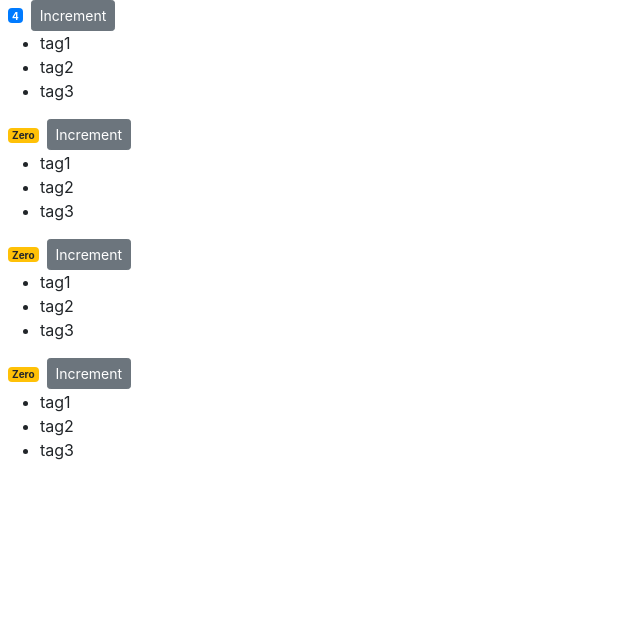
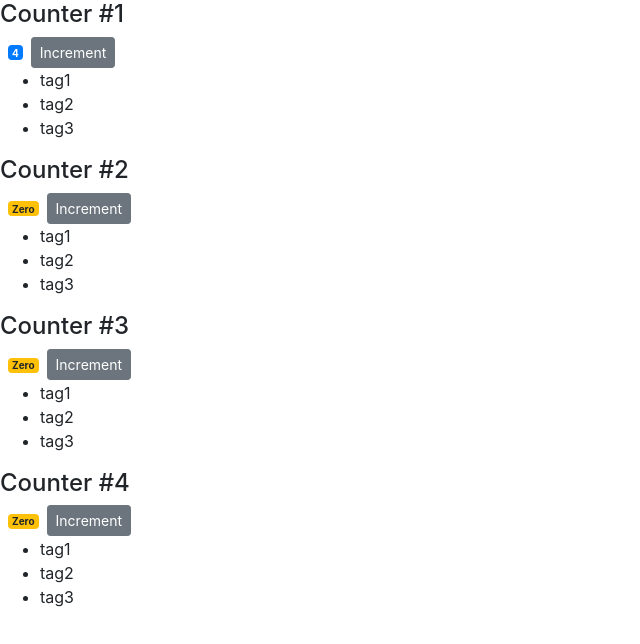
Before and after one commit to adeluleye/react-counter-app, a React (Create React App) app: page / in a window 1280 px wide. Shown: the top 644 px of the page, without its empty margins (0-640 px from the left). Built offline with nearby package versions, Linux system fonts and the light colour scheme.

Commit message:
passing children

```diff
--- a/src/components/counter.jsx
+++ b/src/components/counter.jsx
@@ -34,8 +34,10 @@
   };
 
   render() {
+    console.log(this.props);
     return (
       <div>
+        {this.props.children}
         <span style={this.styles} className={this.getBadgeClasses()}>
           {this.formatCount()}
         </span>
--- a/src/components/counters.jsx
+++ b/src/components/counters.jsx
@@ -14,7 +14,9 @@
     return (
       <div>
         {this.state.counters.map(counter => (
-          <Counter key={counter.id} value={counter.value} />
+          <Counter key={counter.id} value={counter.value}>
+            <h4>Counter #{counter.id}</h4>
+          </Counter>
         ))}
       </div>
     );
```
